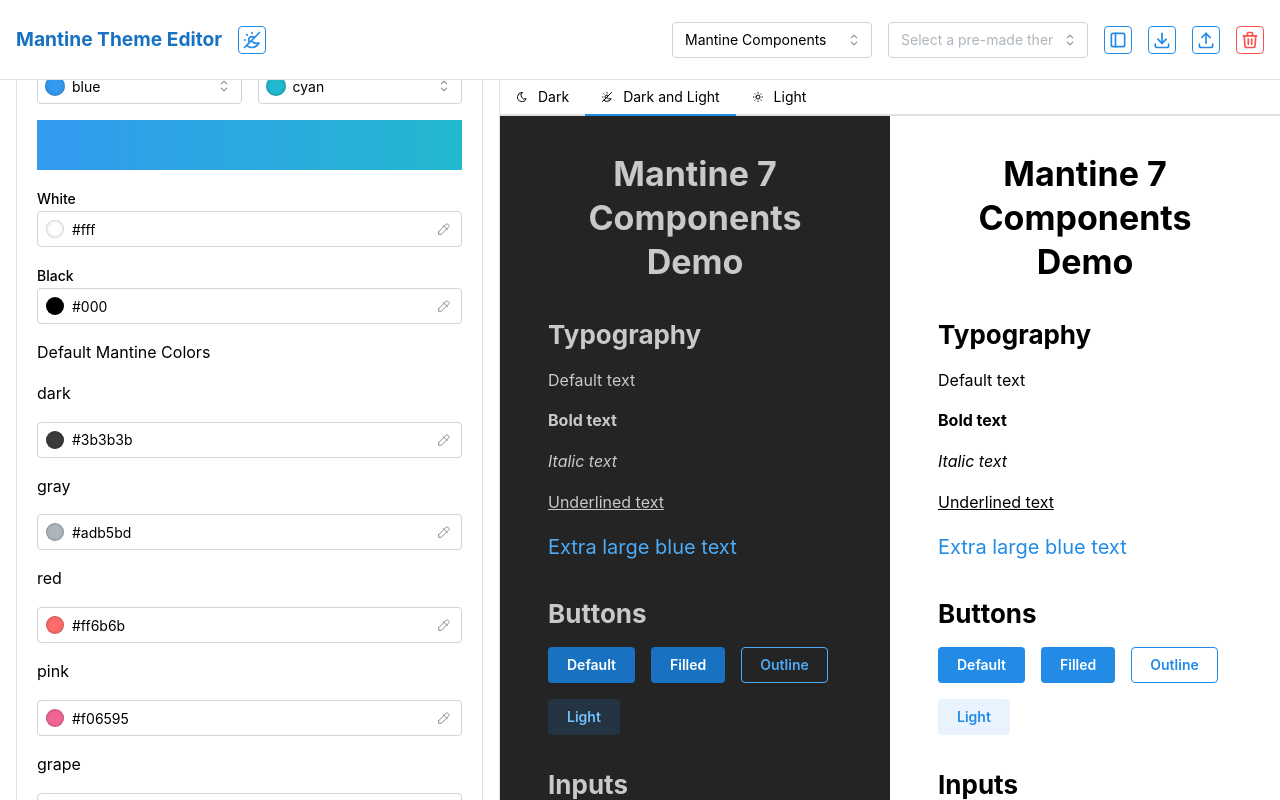
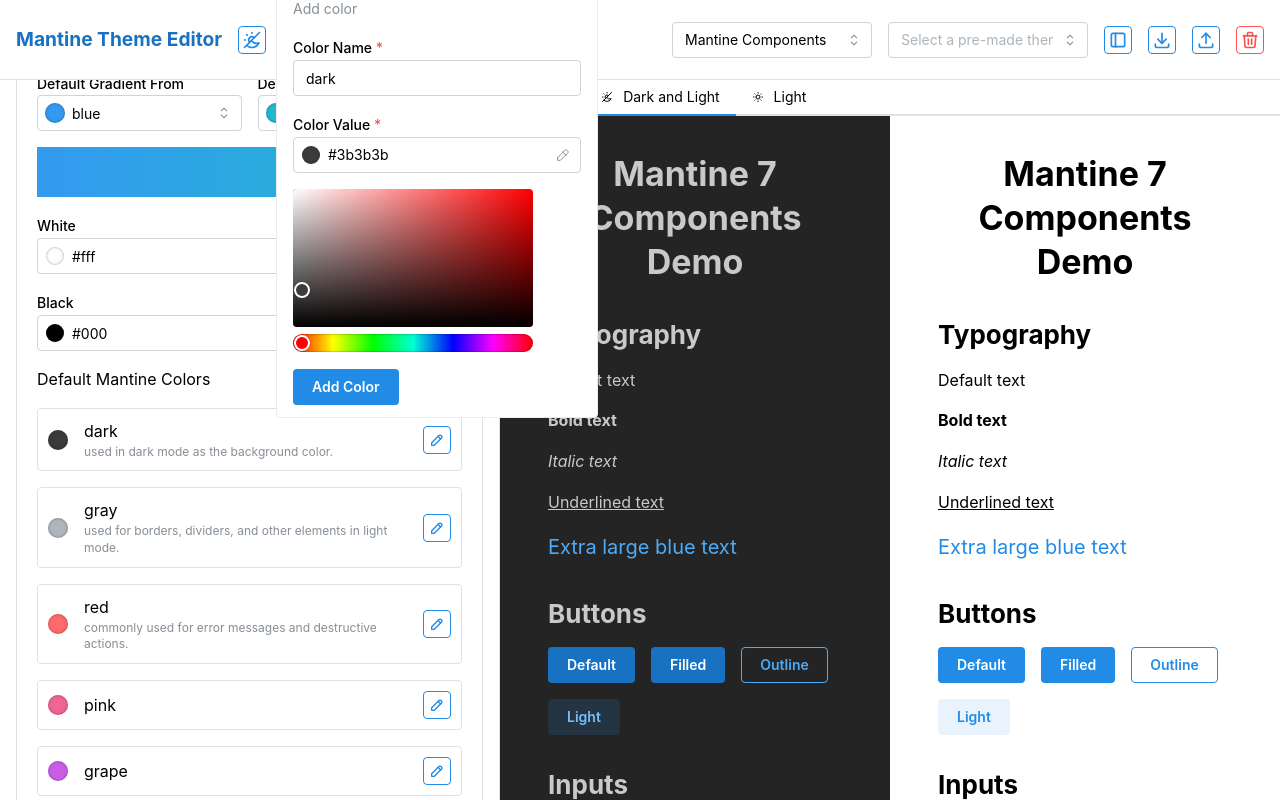
Before and after one commit to kahvilei/mantine-theme-generator, a React (Vite) app: page / in a window 1280 px wide. Both pictures are taken after a click on the button 444 px from the left and 439 px from the top of the page. Shown: the top 800 px of the page. Built offline with nearby package versions, Linux system fonts and the light colour scheme.

Commit message:
default color area improvements

```diff
--- a/src/components/ThemeControlPanel/ColorControls/ColorDefaultsSettings.tsx
+++ b/src/components/ThemeControlPanel/ColorControls/ColorDefaultsSettings.tsx
@@ -11,6 +11,7 @@
   Title,
 } from '@mantine/core';
 import ThemeContext from '../ThemeContext/ThemeContext';
+import MantineDefaultColorEdit from './Reusable Controls/MantineDefaultColorEdit';
 
 
 const ColorDefaults: React.FC = () => {
@@ -88,24 +89,4 @@
   );
 };
 
-function MantineDefaultColorEdit() {
-  const theme = useContext(ThemeContext);
-  return (
-    <>
-      {Array.from(theme.getMantineColors().entries()).map(([name, shades], index) => (
-        <Stack key={index}>
-          <Text>{name}</Text>
-          <ColorInput
-            value={theme.getMainColorShade(name)}
-            onChange={(color) => {
-              theme.setColorFromString(name, color);
-            }}
-          />
-        </Stack>
-      ))
-      }
-    </>
-  );
-}
-
 export default ColorDefaults;
--- a/src/components/ThemeControlPanel/ColorControls/ColorPalette.tsx
+++ b/src/components/ThemeControlPanel/ColorControls/ColorPalette.tsx
@@ -64,7 +64,6 @@
               onSave={() => updateColorName(colorName, editingColorName)}
               onDelete={() => deleteColor(colorName)}
               isEditing={true}
-              themeManager={themeManager}
             />
           </Popover>
         ))}
@@ -80,7 +79,7 @@
             onColorNameChange={setNewColorName}
             onColorValueChange={setNewColorValue}
             onSave={addNewColor}
-            themeManager={themeManager}
+
           />
         </Popover>
       </Group>
--- a/src/components/ThemeControlPanel/ColorControls/Reusable Controls/ColorEditorPopup.tsx
+++ b/src/components/ThemeControlPanel/ColorControls/Reusable Controls/ColorEditorPopup.tsx
@@ -1,6 +1,8 @@
 import React from 'react';
+import { useContext } from 'react';
 import { ActionIcon, Button, ColorInput, ColorPicker, Group, Popover, Stack, Text, TextInput, Modal, ColorSwatch } from '@mantine/core';
 import { IconColorSwatch, IconTrash } from '@tabler/icons-react';
+import ThemeContext from '../../ThemeContext/ThemeContext';
 
 interface ColorEditorPopupProps {
   colorName: string;
@@ -10,7 +12,6 @@
   onSave: () => void;
   onDelete?: () => void;
   isEditing?: boolean;
-  themeManager: any; // Replace with the actual type of themeManager
 }
 
 const ColorEditorPopup: React.FC<ColorEditorPopupProps> = ({
@@ -20,12 +21,12 @@
   onColorValueChange,
   onSave,
   onDelete,
-  themeManager,
   isEditing = false,
 }) => {
 
     const [isShadeModalOpen, setIsShadeModalOpen] = React.useState(false);
     const [currentEditingColor, setCurrentEditingColor] = React.useState(colorName);
+    const themeManager = useContext(ThemeContext);
 
     const updateColorShade = (index: number, newShade: string) => {
         themeManager.updateColorShade(currentEditingColor, index, newShade);
--- /dev/null
+++ b/src/components/ThemeControlPanel/ColorControls/Reusable Controls/DefaultColorItem.tsx
@@ -0,0 +1,70 @@
+import React, { useState } from 'react';
+import { ActionIcon, Button, Card, ColorSwatch, Group, Popover, Stack, Text, Tooltip } from '@mantine/core';
+import { IconPencil, IconRefresh, IconRestore } from '@tabler/icons-react';
+import { DEFAULT_THEME } from '@mantine/core'; // Import the default theme
+import ColorEditorPopup from './ColorEditorPopup'; // Adjust the import path
+
+interface DefaultColorItemProps {
+    name: string;
+    description: string;
+    color: string;
+    onReset: () => void;
+    onEdit: (color: string) => void;
+}
+
+const DefaultColorItem: React.FC<DefaultColorItemProps> = ({
+    name,
+    description,
+    color,
+    onReset,
+    onEdit,
+}) => {
+    const [isEditing, setIsEditing] = useState(false);
+
+    const defaultColor = DEFAULT_THEME.colors[name][5]; // Assuming the default color is at index 5
+
+    return (
+        <Card withBorder padding='xs' radius='sm'>
+        <Group justify="space-between" wrap='nowrap'>
+            <Group wrap='nowrap'>
+                <ColorSwatch color={color} size={20} />
+                <Stack gap={0}>
+                    <Text>{name}</Text>
+                    <Text size="xs" c="dimmed">{description}</Text>
+                </Stack>
+            </Group>
+            <Group wrap='nowrap'>
+                {color !== defaultColor && (
+                    <Tooltip label="Reset to default mantine color">
+                        <ActionIcon c="red" variant="outline" onClick={onReset}>
+                            <IconRestore size={16} />
+                        </ActionIcon >
+                    </Tooltip>
+                )}
+                <Popover
+                    opened={isEditing}
+                    onClose={() => setIsEditing(false)}
+                >
+                    <Popover.Target>
+                        <Tooltip label="Edit color">
+                        <ActionIcon variant="outline" onClick={() => setIsEditing(true)}>
+                            <IconPencil size={16} />
+                        </ActionIcon>
+                        </Tooltip>
+                    </Popover.Target>
+                    <Popover.Dropdown>
+
+                        <ColorEditorPopup
+                            colorName={name}
+                            colorValue={color}
+                            onColorNameChange={() => { }} // No-op
+                            onColorValueChange={onEdit}
+                            onSave={() => setIsEditing(false)}
+                        /></Popover.Dropdown>
+                </Popover>
+            </Group>
+        </Group></Card>
+    );
+};
+
+export default DefaultColorItem;
--- /dev/null
+++ b/src/components/ThemeControlPanel/ColorControls/Reusable Controls/MantineDefaultColorEdit.tsx
@@ -0,0 +1,36 @@
+import React, { useContext } from 'react';
+import { Stack, Text, DEFAULT_THEME } from '@mantine/core';
+import ThemeContext from '../../ThemeContext/ThemeContext';
+import DefaultColorItem from './DefaultColorItem'; // Adjust the import path
+
+const MantineDefaultColorEdit: React.FC = () => {
+  const theme = useContext(ThemeContext);
+
+  const descriptions: { [key: string]: string } = {
+    dark: 'used in dark mode as the background color.',
+    gray: 'used for borders, dividers, and other elements in light mode.',
+    blue: 'the default primary color set by mantine.',
+    red: 'commonly used for error messages and destructive actions.',
+    green: 'commonly used for success messages and constructive actions.',
+    yellow: 'commonly used for warning messages.'
+    // Add descriptions for other colors as needed
+  };
+
+  return (
+    <>
+      {Array.from(theme.getMantineColors().entries()).map(([name, shades], index) => (
+        <Stack key={index}>
+          <DefaultColorItem
+            name={name}
+            description={descriptions[name] || ''}
+            color={theme.getMainColorShade(name)}
+            onReset={() => theme.deleteColor(name)}
+            onEdit={(color) => theme.setColorFromString(name, color)}
+          />
+        </Stack>
+      ))}
+    </>
+  );
+};
+
+export default MantineDefaultColorEdit;
```
